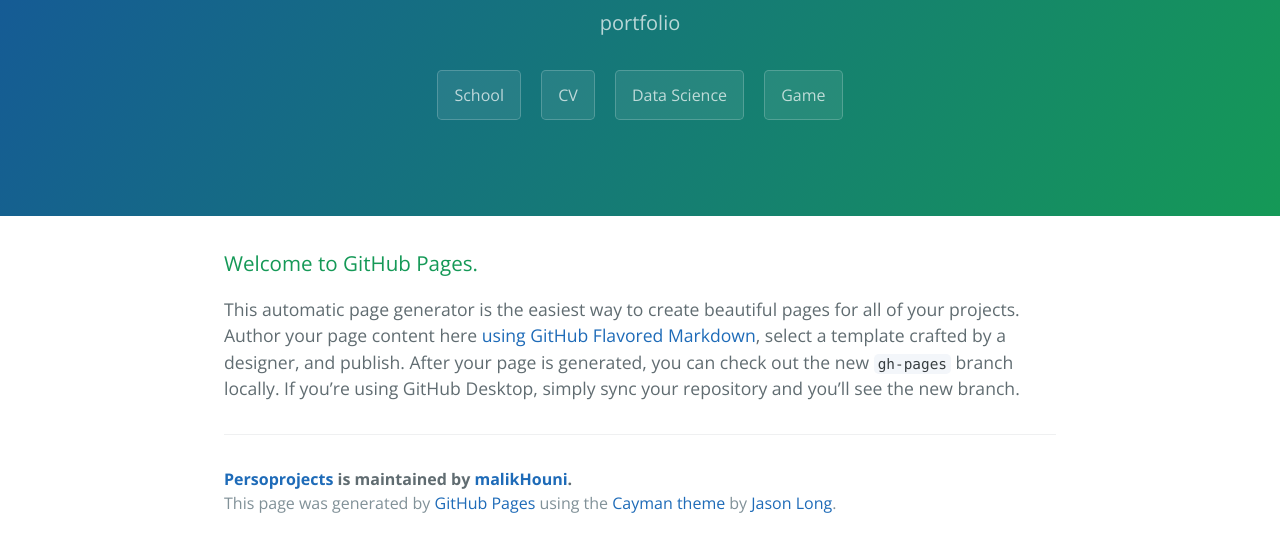
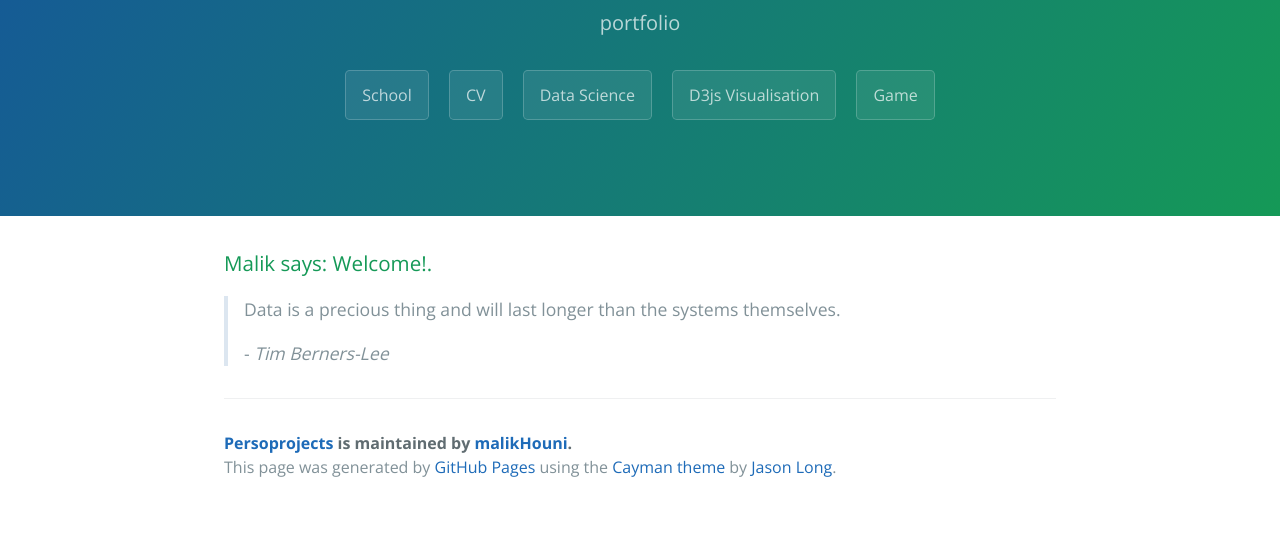
Before and after one commit to malikHouni/persoProjects, a plain HTML site: page index.html in a window 1280 px wide. Shown: the part 167-718 px from the top of the page. Drawn offline with nearby package versions, Linux system fonts and the light colour scheme.

Commit message:
correction links

```diff
--- a/index.html
+++ b/index.html
@@ -13,18 +13,21 @@
     <section class="page-header">
       <h1 class="project-name">Persoprojects</h1>
       <h2 class="project-tagline">portfolio</h2>
-      <a href="https://github.com/malikHouni/persoProjects/School/index.html" class="btn">School</a>
-      <a href="https://github.com/malikHouni/persoProjects/CV/index.html" class="btn">CV</a>
-      <a href="https://github.com/malikHouni/persoProjects/DataScience/index.html" class="btn">Data Science</a>
-      <a href="https://github.com/malikHouni/persoProjects/Public/index.html" class="btn">Game</a>
+      <a href="https://malikhouni.github.io/persoProjects/School/index.html" class="btn">School</a>
+      <a href="https://malikhouni.github.io/persoProjects/CV/index.html" class="btn">CV</a>
+      <a href="https://malikhouni.github.io/persoProjects/DataScience/index.html" class="btn">Data Science</a>
+      <a href="https://malikhouni.github.io/persoProjects/D3js/index.html" class="btn">D3js Visualisation</a>
+      <a href="https://malikhouni.github.io/persoProjects/Public/" class="btn">Game</a>
      <!--<a href="https://github.com/malikHouni/persoProjects/zipball/master" class="btn">Download .zip</a>-->
     </section>
 
     <section class="main-content">
       <h3>
-<a id="welcome-to-github-pages" class="anchor" href="#welcome-to-github-pages" aria-hidden="true"><span aria-hidden="true" class="octicon octicon-link"></span></a>Welcome to GitHub Pages.</h3>
+<a id="welcome-to-github-pages" class="anchor" href="#welcome-to-github-pages" aria-hidden="true"><span aria-hidden="true" class="octicon octicon-link"></span></a>Malik says: Welcome!.</h3>
 
-<p>This automatic page generator is the easiest way to create beautiful pages for all of your projects. Author your page content here <a href="https://guides.github.com/features/mastering-markdown/">using GitHub Flavored Markdown</a>, select a template crafted by a designer, and publish. After your page is generated, you can check out the new <code>gh-pages</code> branch locally. If you’re using GitHub Desktop, simply sync your repository and you’ll see the new branch.</p>
+ <blockquote>
+<p>Data is a precious thing and will last longer than the systems themselves. <footer>- <cite>Tim Berners-Lee<cite></footer></p>
+</blockquote>
 
 
 
```
